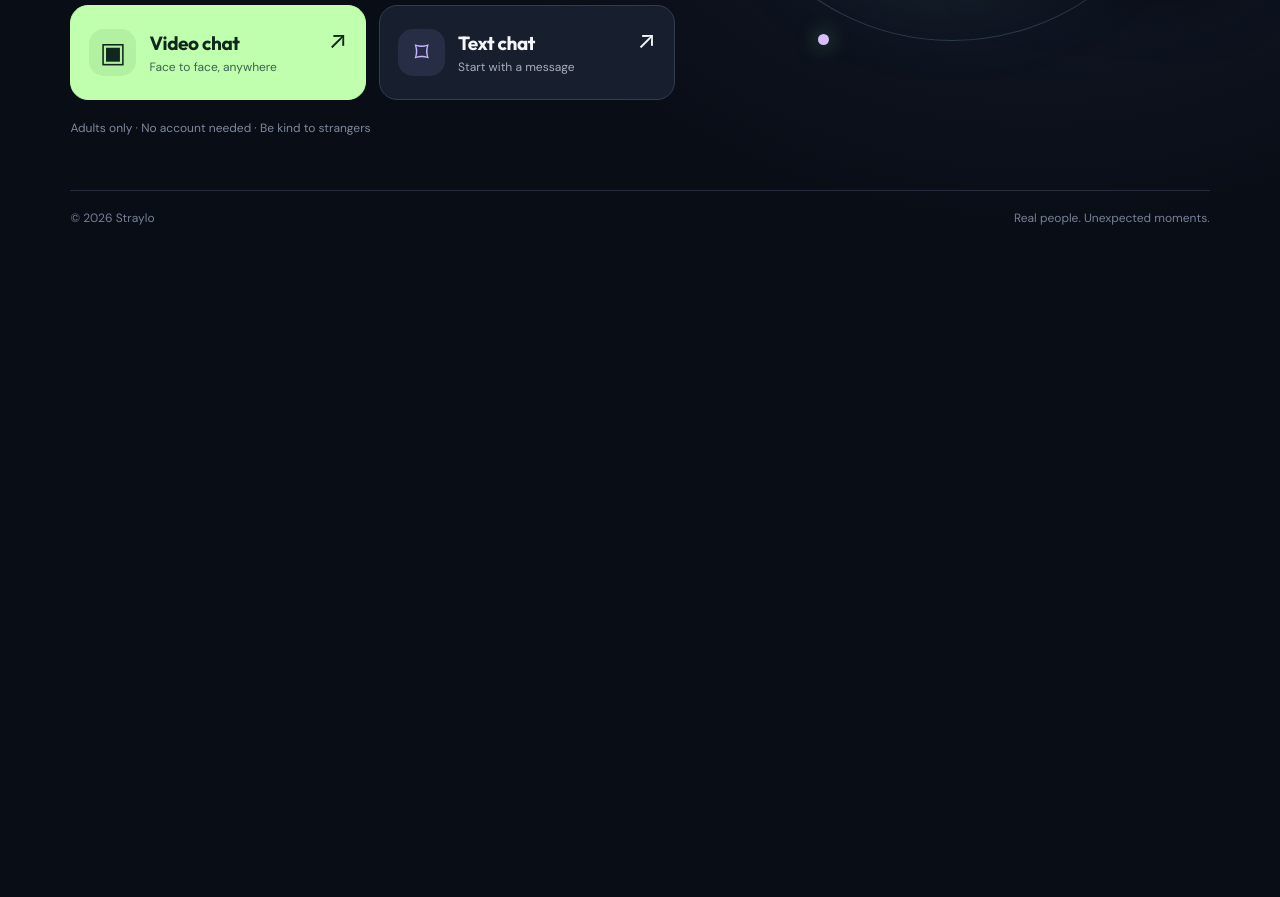
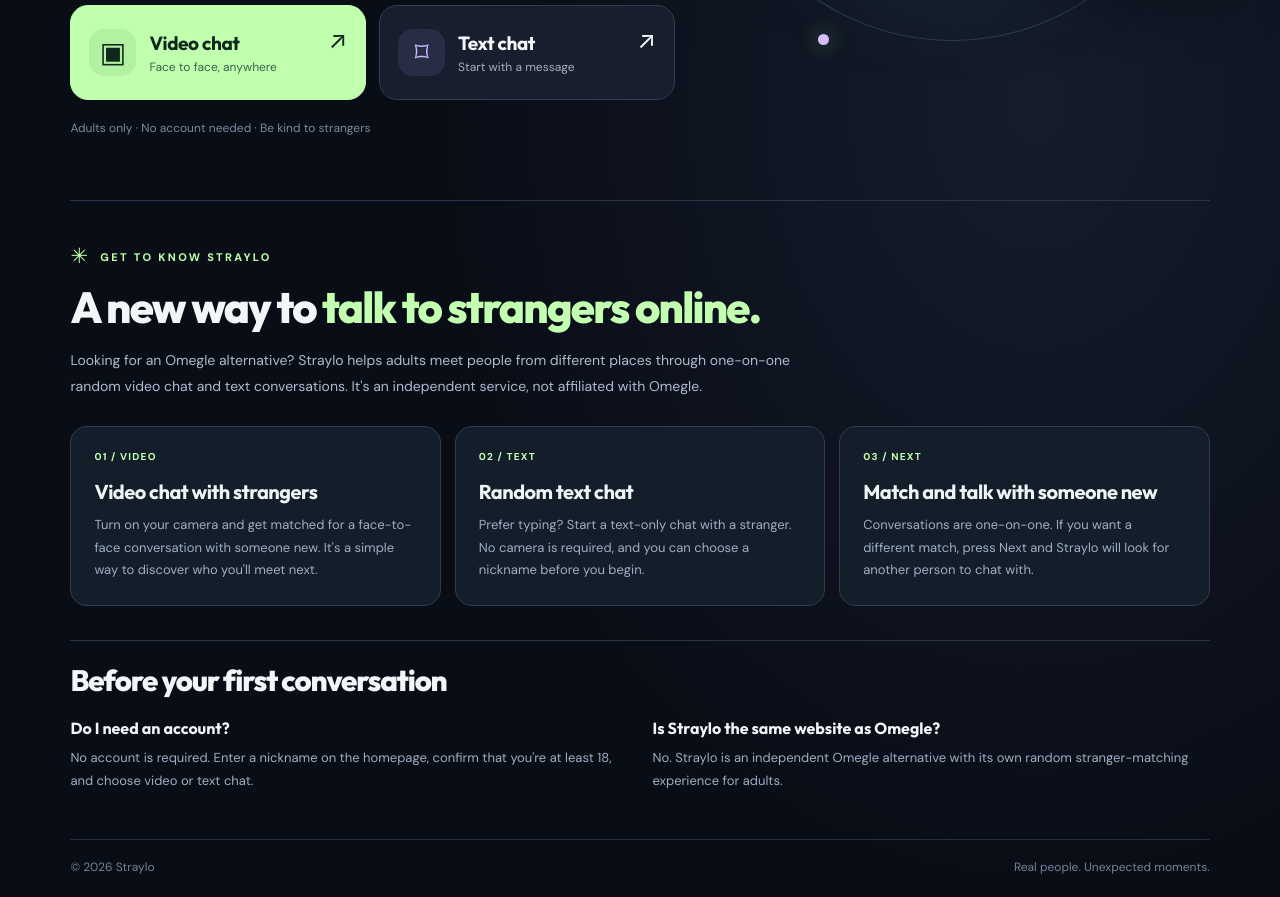
Before and after one commit to perfectcadence420/Crosswave, a website: page index.html in a window 1280 px wide. Shown: the part 657-1554 px from the top of the page. Before the commit the page ends 905 px from the top, so only its background shows below. Drawn offline with Linux system fonts and the light colour scheme.

Commit message:
feat: optimize Straylo SEO for random stranger chat and Omegle alternatives
* Add natural Omegle alternative and random video chat SEO content to homepage

* Style responsive SEO discovery content on homepage

* Keep browser homepage title aligned with SEO title

* Refresh sitemap lastmod for updated homepage

* Document Straylo search optimization strategy

```diff
--- a/client.js
+++ b/client.js
@@ -232,7 +232,7 @@
     if (s.running || s.busy) await stop();
     setChatPageVisible(false);
     if (pushHistory) window.history.pushState({mode:null},"","/" + window.location.search);
-    document.title = "Straylo — Meet the unexpected";
+    document.title = "Straylo — Random Video Chat & Omegle Alternative";
   }
   async function restoreRoute() {
     const mode = /^\/chat\/(video|text)\/?$/.exec(window.location.pathname)?.[1];
--- a/index.html
+++ b/index.html
@@ -4,9 +4,9 @@
   <meta charset="utf-8">
   <meta name="viewport" content="width=device-width, initial-scale=1, viewport-fit=cover">
   <meta name="theme-color" content="#090d16">
-  <meta name="description" content="Straylo connects you with someone unexpected. Meet new people through random video or text chat.">
+  <meta name="description" content="Meet strangers through random video or text chat on Straylo, an independent Omegle alternative for adults 18+. Choose a nickname and start chatting.">
   <meta property="og:title" content="Straylo — Meet the unexpected">
-  <meta property="og:description" content="One click. A whole new conversation. Random video and text chat for adults.">
+  <meta property="og:description" content="Random video or text chat with strangers. Meet someone unexpected on Straylo, an independent Omegle alternative for adults 18+.">
   <meta property="og:type" content="website">
   <meta property="og:site_name" content="Straylo">
   <meta property="og:url" content="https://straylo.com/">
@@ -18,11 +18,21 @@
   <meta property="og:image:alt" content="Straylo — Meet the unexpected. Random video and text chat.">
   <meta name="twitter:card" content="summary_large_image">
   <meta name="twitter:title" content="Straylo — Meet the unexpected">
-  <meta name="twitter:description" content="Meet new people through random video and text chat.">
+  <meta name="twitter:description" content="Meet and talk to strangers through random video or text chat on Straylo. Adults 18+ only.">
   <meta name="twitter:image" content="https://straylo.com/og-image.png">
   <link rel="canonical" href="https://straylo.com/">
   <meta name="robots" content="index,follow">
-  <title>Straylo — Meet the unexpected</title>
+  <title>Straylo — Random Video Chat &amp; Omegle Alternative</title>
+  <script type="application/ld+json">
+    {
+      "@context": "https://schema.org",
+      "@type": "WebSite",
+      "@id": "https://straylo.com/#website",
+      "name": "Straylo",
+      "url": "https://straylo.com/",
+      "description": "Independent random video and text chat website for adults 18+."
+    }
+  </script>
   <link rel="icon" type="image/svg+xml" sizes="any" href="/favicon.svg">
   <link rel="stylesheet" href="/style.css">
 </head>
@@ -39,7 +49,7 @@
       <div class="hero-content">
         <div class="eyebrow"><span class="eyebrow-star">✳</span> UNEXPECTED CONNECTIONS</div>
         <h1>Good conversations<br>start <em>anywhere.</em></h1>
-        <p class="hero-copy">Different people. Different places. One little hello. Meet someone new through video or text—where the conversation goes is up to you.</p>
+        <p class="hero-copy">Different people. Different places. One little hello. Meet and talk with strangers through random video chat or text chat—where the conversation goes is up to you.</p>
         <div class="onboarding">
           <label for="nickname" class="nickname-label">YOUR NICKNAME</label>
           <input id="nickname" name="nickname" type="text" maxlength="24" minlength="2" autocomplete="nickname" autocapitalize="words" spellcheck="false" placeholder="What should we call you?" aria-describedby="entryHint">
@@ -70,6 +80,37 @@
         <div class="floating-chat floating-chat-one"><span class="tiny-avatar">M</span><span>hey! where are you from?</span></div>
         <div class="floating-chat floating-chat-two"><span class="tiny-avatar">J</span><span>somewhere unexpected ✨</span></div>
         <div class="orbit-point orbit-one"></div><div class="orbit-point orbit-two"></div>
+      </div>
+    </section>
+    <section class="discover-section" aria-labelledby="discover-title">
+      <div class="discover-intro">
+        <div class="eyebrow"><span class="eyebrow-star">✳</span> GET TO KNOW STRAYLO</div>
+        <h2 id="discover-title">A new way to <em>talk to strangers online.</em></h2>
+        <p>Looking for an Omegle alternative? Straylo helps adults meet people from different places through one-on-one random video chat and text conversations. It's an independent service, not affiliated with Omegle.</p>
+      </div>
+      <div class="discover-grid">
+        <article class="discover-card">
+          <span class="discover-number" aria-hidden="true">01 / VIDEO</span>
+          <h3>Video chat with strangers</h3>
+          <p>Turn on your camera and get matched for a face-to-face conversation with someone new. It's a simple way to discover who you'll meet next.</p>
+        </article>
+        <article class="discover-card">
+          <span class="discover-number" aria-hidden="true">02 / TEXT</span>
+          <h3>Random text chat</h3>
+          <p>Prefer typing? Start a text-only chat with a stranger. No camera is required, and you can choose a nickname before you begin.</p>
+        </article>
+        <article class="discover-card">
+          <span class="discover-number" aria-hidden="true">03 / NEXT</span>
+          <h3>Match and talk with someone new</h3>
+          <p>Conversations are one-on-one. If you want a different match, press Next and Straylo will look for another person to chat with.</p>
+        </article>
+      </div>
+      <div class="discover-answers">
+        <h2>Before your first conversation</h2>
+        <div class="discover-qa">
+          <div><h3>Do I need an account?</h3><p>No account is required. Enter a nickname on the homepage, confirm that you're at least 18, and choose video or text chat.</p></div>
+          <div><h3>Is Straylo the same website as Omegle?</h3><p>No. Straylo is an independent Omegle alternative with its own random stranger-matching experience for adults.</p></div>
+        </div>
       </div>
     </section>
     <footer class="home-footer"><span>© <span id="year"></span> Straylo</span><span>Real people. Unexpected moments.</span></footer>
--- a/sitemap.xml
+++ b/sitemap.xml
@@ -1,2 +1,4 @@
 <?xml version="1.0" encoding="UTF-8"?>
-<urlset xmlns="http://www.sitemaps.org/schemas/sitemap/0.9"><url><loc>https://straylo.com/</loc></url></urlset>
+<urlset xmlns="http://www.sitemaps.org/schemas/sitemap/0.9">
+  <url><loc>https://straylo.com/</loc><lastmod>2026-10-09</lastmod></url>
+</urlset>
--- a/style.css
+++ b/style.css
@@ -104,3 +104,21 @@
   .chat-page.text-mode.keyboard-open .session-footer{display:none}
   .chat-page.text-mode.keyboard-open .chat-composer{padding-bottom:9px}
 }
+
+/* Crawlable homepage explanation: SEO copy that's also useful to visitors. */
+.discover-section{position:relative;z-index:1;margin:10px 0 42px;padding:45px 0 0;border-top:1px solid #293549}
+.discover-intro{max-width:750px}.discover-intro h2,.discover-answers h2{font:800 clamp(29px,3.4vw,47px)/1.12 Outfit,system-ui,sans-serif;letter-spacing:-.04em;margin:15px 0 16px}
+.discover-intro h2 em{font-style:normal;color:#c2ffb1}
+.discover-intro>p{color:#aebccf;font-size:14px;line-height:1.85;max-width:735px;margin:0 0 26px}
+.discover-grid{display:grid;grid-template-columns:repeat(3,minmax(0,1fr));gap:14px}
+.discover-card{background:#141e2b;border:1px solid #303d51;border-radius:17px;padding:23px;min-width:0}
+.discover-number{display:block;color:#bfffad;font-size:10px;font-weight:800;letter-spacing:.12em;margin-bottom:17px}
+.discover-card h3{font:700 20px/1.2 Outfit,system-ui,sans-serif;letter-spacing:-.025em;margin:0 0 10px;color:#eff5f7}
+.discover-card p{font-size:13px;line-height:1.75;color:#9eafc3;margin:0}
+.discover-answers{margin-top:34px;padding:24px 0 4px;border-top:1px solid #283648}
+.discover-answers h2{font-size:clamp(22px,2.3vw,31px);margin:0 0 20px}
+.discover-qa{display:grid;grid-template-columns:repeat(2,minmax(0,1fr));gap:25px}
+.discover-qa h3{font:700 16px Outfit,system-ui,sans-serif;margin:0 0 9px;color:#f0f5f8}
+.discover-qa p{font-size:13px;line-height:1.75;color:#9eafc3;margin:0}
+@media(max-width:900px){.discover-grid{grid-template-columns:1fr}.discover-card{padding:19px 20px}.discover-number{margin-bottom:10px}.discover-card p{max-width:650px}}
+@media(max-width:760px){.discover-section{margin:3px 0 30px;padding-top:30px}.discover-intro h2{font-size:clamp(30px,7vw,40px)}.discover-intro>p{font-size:13px;line-height:1.75}.discover-grid{gap:10px}.discover-answers{margin-top:27px}.discover-qa{grid-template-columns:1fr;gap:20px}}
```
Also changed, not shown: README.md.
